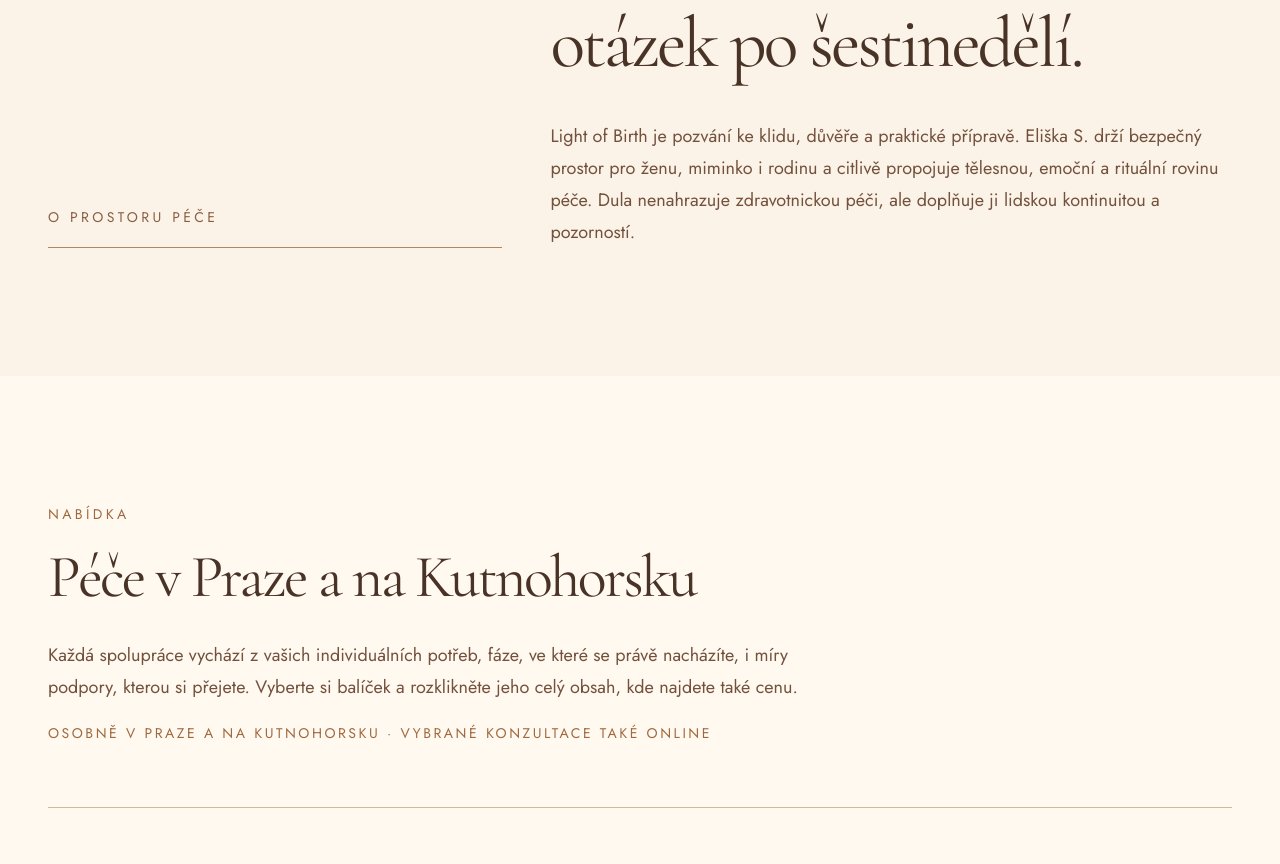
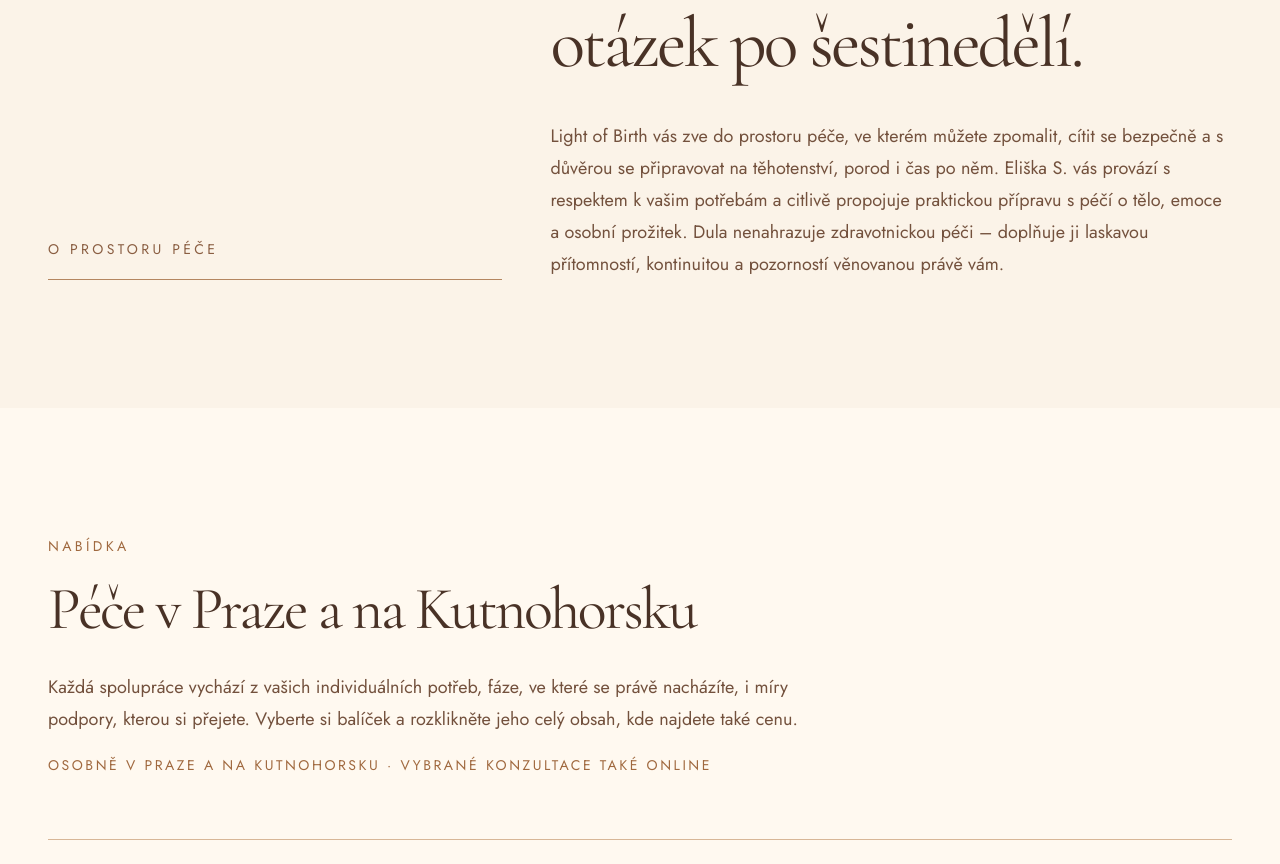
Before and after one commit to eeislerova/Light-of-Birth, a React (Vite) app: page / in a window 1280 px wide. Shown: the part 1020-1884 px from the top of the page. Built offline with nearby package versions, Linux system fonts and the light colour scheme.

Commit message:
Update site documentation and introduction

```diff
--- a/src/locales.ts
+++ b/src/locales.ts
@@ -17,7 +17,7 @@ export const t = {
     space: {
       eyebrow: "O prostoru péče",
       title: "Jemná opora od prvních otázek po šestinedělí.",
-      text: "Light of Birth je pozvání ke klidu, důvěře a praktické přípravě. Eliška S. drží bezpečný prostor pro ženu, miminko i rodinu a citlivě propojuje tělesnou, emoční a rituální rovinu péče. Dula nenahrazuje zdravotnickou péči, ale doplňuje ji lidskou kontinuitou a pozorností.",
+      text: "Light of Birth vás zve do prostoru péče, ve kterém můžete zpomalit, cítit se bezpečně a s důvěrou se připravovat na těhotenství, porod i čas po něm. Eliška S. vás provází s respektem k vašim potřebám a citlivě propojuje praktickou přípravu s péčí o tělo, emoce a osobní prožitek. Dula nenahrazuje zdravotnickou péči – doplňuje ji laskavou přítomností, kontinuitou a pozorností věnovanou právě vám.",
     },
     care: {
       eyebrow: "Nabídka",
@@ -94,7 +94,7 @@ export const t = {
     space: {
       eyebrow: "About the care space",
       title: "Gentle support from the first questions through postpartum.",
-      text: "Light of Birth is an invitation to calm, trust, and practical preparation. Eliška S. holds a safe space for the woman, baby, and family, sensitively connecting the physical, emotional, and ritual layers of care. A doula does not replace medical care but complements it with human continuity and attention.",
+      text: "Light of Birth invites you into a space of care where you can slow down, feel safe, and prepare with confidence for pregnancy, birth, and the time that follows. Eliška S. supports you with respect for your needs, sensitively weaving practical preparation together with care for your body, emotions, and personal experience. A doula does not replace medical care – she complements it with a compassionate presence, continuity, and attention devoted specifically to you.",
     },
     care: {
       eyebrow: "Services",
```
Also changed, not shown: 1 other file (tests, documents, lock files or other folders).
